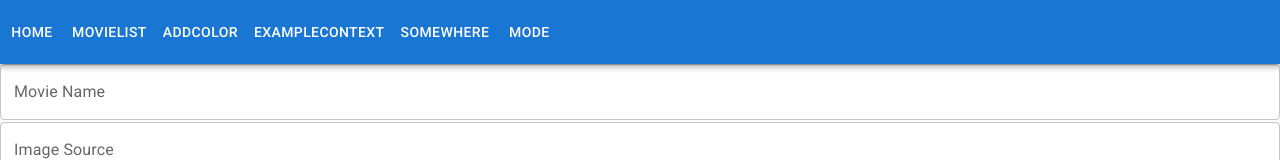
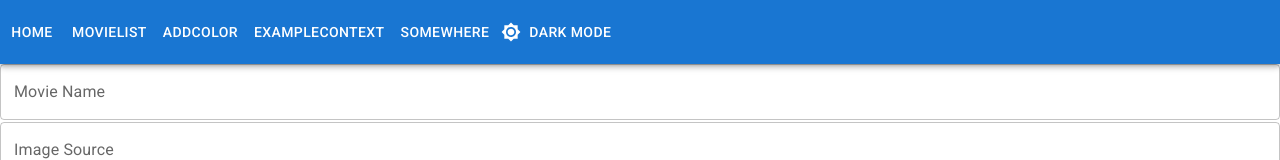
Before and after one commit to J-Saisaran/practice-1, a React (Vite) app: page /movies in a window 1280 px wide. Shown: the top 160 px of the page. Built offline with nearby package versions, Linux system fonts and the light colour scheme.

Commit message:
icon dark light

```diff
--- a/src/App.jsx
+++ b/src/App.jsx
@@ -13,6 +13,10 @@ import CssBaseline from '@mui/material/CssBaseline';
 import AppBar from '@mui/material/AppBar';
 import Toolbar from '@mui/material/Toolbar';
 import Button from '@mui/material/Button';
+import Brightness4Icon from '@mui/icons-material/Brightness4';
+import Brightness7Icon from '@mui/icons-material/Brightness7';
+import { IconButton } from '@mui/material';
+
 
 export const Initial_Movie_name=[
   {
@@ -548,18 +552,22 @@ export const Initial_Movie_name=[
       }
 ]
 
-//create context
-// provider -> context.Provider
-// subscriber -> useContext(context)
-const theme = createTheme({
-  palette: {
-    mode: 'light',
-  },
-});
+
 
 const App = () => {
   const [MovieList,setMovieList] = useState(Initial_Movie_name);
+  const [mode, setMode]= useState("light");
   const navigate = useNavigate();
+
+  //create context
+// provider -> context.Provider
+// subscriber -> useContext(context)
+
+const theme = createTheme({
+  palette: {
+    mode: mode,
+  },
+});
 
   return (
     <ThemeProvider theme={theme}>
@@ -567,13 +575,13 @@ const App = () => {
 <div className='App'>
 <AppBar position="static">
 <Toolbar disableGutters>
-
 <Button color="inherit" onClick={() => navigate("/Home")}> Home </Button>
 <Button color="inherit" onClick={() => navigate("/movies")}> Movielist </Button>
 <Button color="inherit" onClick={() => navigate("/add-color")}>  Addcolor </Button>
 <Button color="inherit" onClick={() => navigate("/example-context")}>ExampleContext  </Button>
 <Button color="inherit" onClick={() => navigate("/Somewhere")}> Somewhere </Button>
-<Button color="inherit" onClick={() => navigate("/Somewhere")}> Mode </Button>
+<Button color="inherit" onClick={() => setMode(mode === "dark" ? "light" : "dark")} startIcon = {mode === "dark" ? <Brightness4Icon/> : <Brightness7Icon/>}>
+{mode === "light" ? "Dark" : "Light"} Mode </Button>
 
 
 </Toolbar>
```
